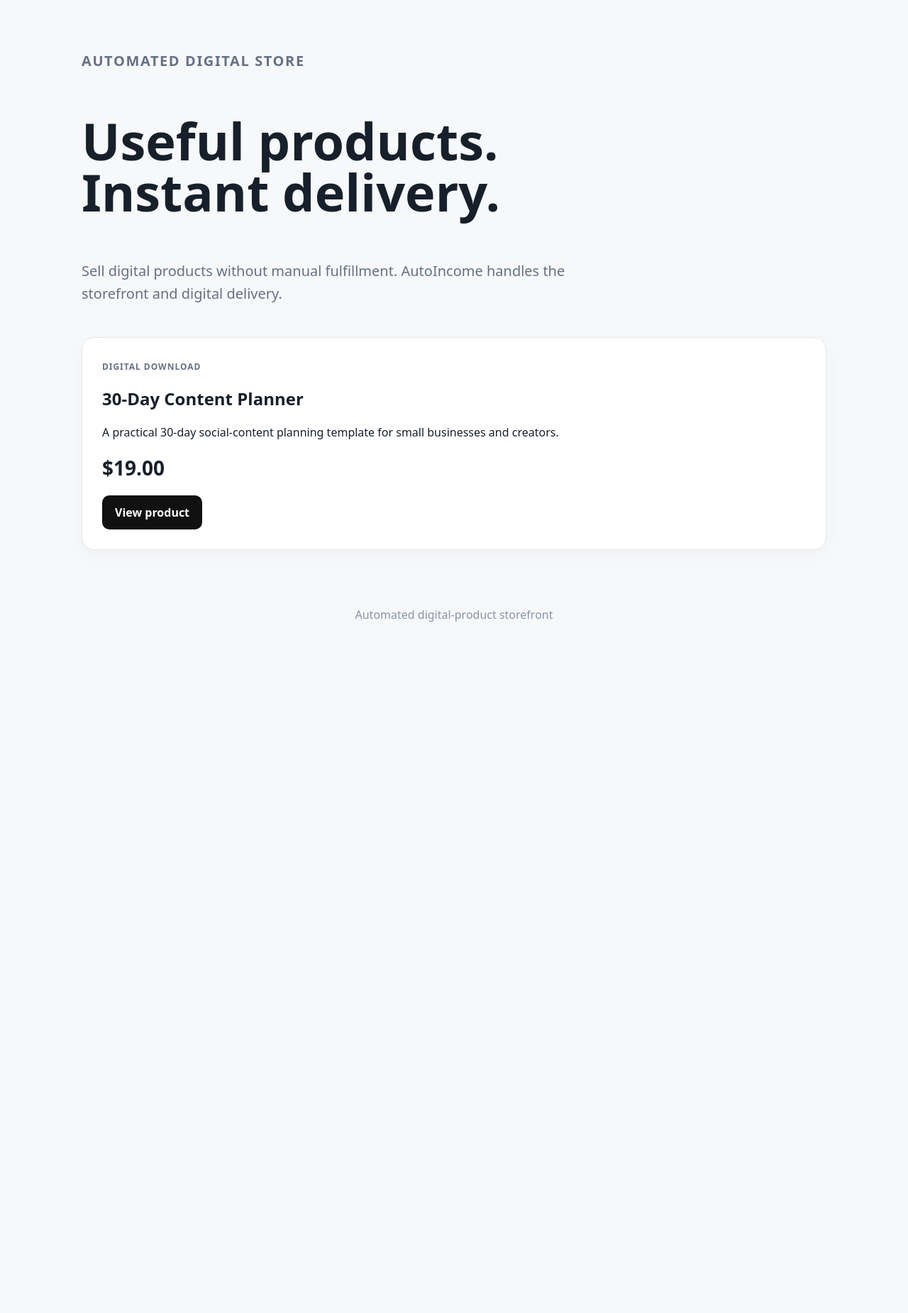
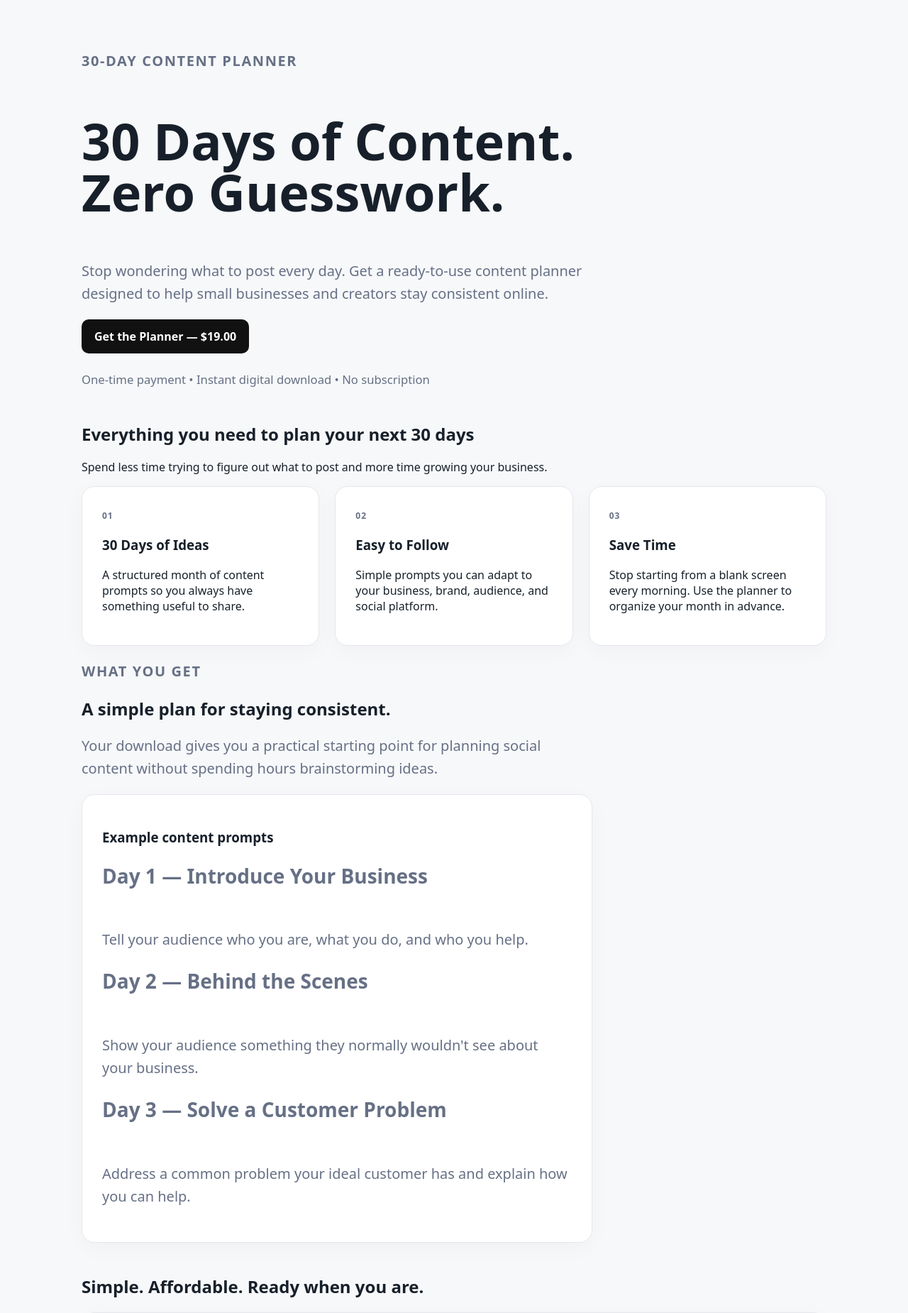
Before and after one commit to jstark45xd/autoincome, a Flask app: page / in a window 1280 px wide. Shown: the part 63-1913 px from the top of the page at 71% size. Before the commit the page ends 939 px from the top, so only its background shows below. Run offline with Flask 3, Linux system fonts and the light colour scheme; data comes from the database, SQL or seed files in the repository.

Commit message:
Revamp home page for 30-Day Content Planner promotion
Updated the title and content of the home page to promote a 30-Day Content Planner. Enhanced product descriptions and added sections for features and FAQs.

```diff
--- a/templates/home.html
+++ b/templates/home.html
@@ -1,21 +1,119 @@
 {% extends "base.html" %}
 
-{% block title %}AutoIncome — Digital Products{% endblock %}
+{% block title %}30-Day Content Planner — AutoIncome{% endblock %}
 
 {% block content %}
 
 <section class="hero">
-  <p class="pill">AUTOMATED DIGITAL STORE</p>
 
-  <h1>Useful products. Instant delivery.</h1>
+  <p class="pill">30-DAY CONTENT PLANNER</p>
+
+  <h1>30 Days of Content.<br>Zero Guesswork.</h1>
 
   <p>
-    Sell digital products without manual fulfillment.
-    AutoIncome handles the storefront and digital delivery.
+    Stop wondering what to post every day.
+    Get a ready-to-use content planner designed to help
+    small businesses and creators stay consistent online.
   </p>
+
+  {% for p in products %}
+  <a class="button" href="/product/{{ p.slug }}">
+    Get the Planner — ${{ "%.2f"|format(p.price_cents / 100) }}
+  </a>
+  {% endfor %}
+
+  <p>
+    <small>One-time payment • Instant digital download • No subscription</small>
+  </p>
+
 </section>
 
-<section class="grid">
+
+<section>
+
+  <h2>Everything you need to plan your next 30 days</h2>
+
+  <p>
+    Spend less time trying to figure out what to post
+    and more time growing your business.
+  </p>
+
+  <div class="grid">
+
+    <article class="card">
+      <span class="pill">01</span>
+      <h3>30 Days of Ideas</h3>
+      <p>
+        A structured month of content prompts so you
+        always have something useful to share.
+      </p>
+    </article>
+
+    <article class="card">
+      <span class="pill">02</span>
+      <h3>Easy to Follow</h3>
+      <p>
+        Simple prompts you can adapt to your business,
+        brand, audience, and social platform.
+      </p>
+    </article>
+
+    <article class="card">
+      <span class="pill">03</span>
+      <h3>Save Time</h3>
+      <p>
+        Stop starting from a blank screen every morning.
+        Use the planner to organize your month in advance.
+      </p>
+    </article>
+
+  </div>
+
+</section>
+
+
+<section class="hero">
+
+  <p class="pill">WHAT YOU GET</p>
+
+  <h2>A simple plan for staying consistent.</h2>
+
+  <p>
+    Your download gives you a practical starting point
+    for planning social content without spending hours
+    brainstorming ideas.
+  </p>
+
+  <div class="card">
+
+    <h3>Example content prompts</h3>
+
+    <p>
+      <strong>Day 1 — Introduce Your Business</strong><br>
+      Tell your audience who you are, what you do,
+      and who you help.
+    </p>
+
+    <p>
+      <strong>Day 2 — Behind the Scenes</strong><br>
+      Show your audience something they normally
+      wouldn't see about your business.
+    </p>
+
+    <p>
+      <strong>Day 3 — Solve a Customer Problem</strong><br>
+      Address a common problem your ideal customer
+      has and explain how you can help.
+    </p>
+
+  </div>
+
+</section>
+
+
+<section>
+
+  <h2>Simple. Affordable. Ready when you are.</h2>
 
   {% for p in products %}
 
@@ -27,12 +125,17 @@
 
     <p>{{ p.description }}</p>
 
-    <strong>
+    <h2>
       ${{ "%.2f"|format(p.price_cents / 100) }}
-    </strong>
+    </h2>
+
+    <p>
+      One-time purchase. No recurring subscription.
+      Download your product after successful payment.
+    </p>
 
     <a class="button" href="/product/{{ p.slug }}">
-      View product
+      Get the Planner
     </a>
 
   </article>
@@ -41,4 +144,64 @@
 
 </section>
 
+
+<section>
+
+  <h2>Frequently Asked Questions</h2>
+
+  <article class="card">
+
+    <h3>Is this a subscription?</h3>
+
+    <p>
+      No. This is a one-time digital purchase.
+    </p>
+
+    <h3>How do I receive it?</h3>
+
+    <p>
+      After your payment is successfully completed,
+      you'll be taken to the download page.
+    </p>
+
+    <h3>Do I need special software?</h3>
+
+    <p>
+      The planner is delivered as a digital file that
+      you can open on a phone, tablet, or computer.
+    </p>
+
+    <h3>Is checkout secure?</h3>
+
+    <p>
+      Payments are processed through Stripe's secure
+      checkout system. AutoIncome does not handle your
+      card number directly.
+    </p>
+
+  </article>
+
+</section>
+
+
+<section class="hero">
+
+  <p class="pill">READY TO GET STARTED?</p>
+
+  <h2>Plan your next 30 days today.</h2>
+
+  {% for p in products %}
+
+  <a class="button" href="/product/{{ p.slug }}">
+    Get the 30-Day Planner — ${{ "%.2f"|format(p.price_cents / 100) }}
+  </a>
+
+  {% endfor %}
+
+  <p>
+    <small>Instant digital delivery • One-time payment</small>
+  </p>
+
+</section>
+
 {% endblock %}
```
